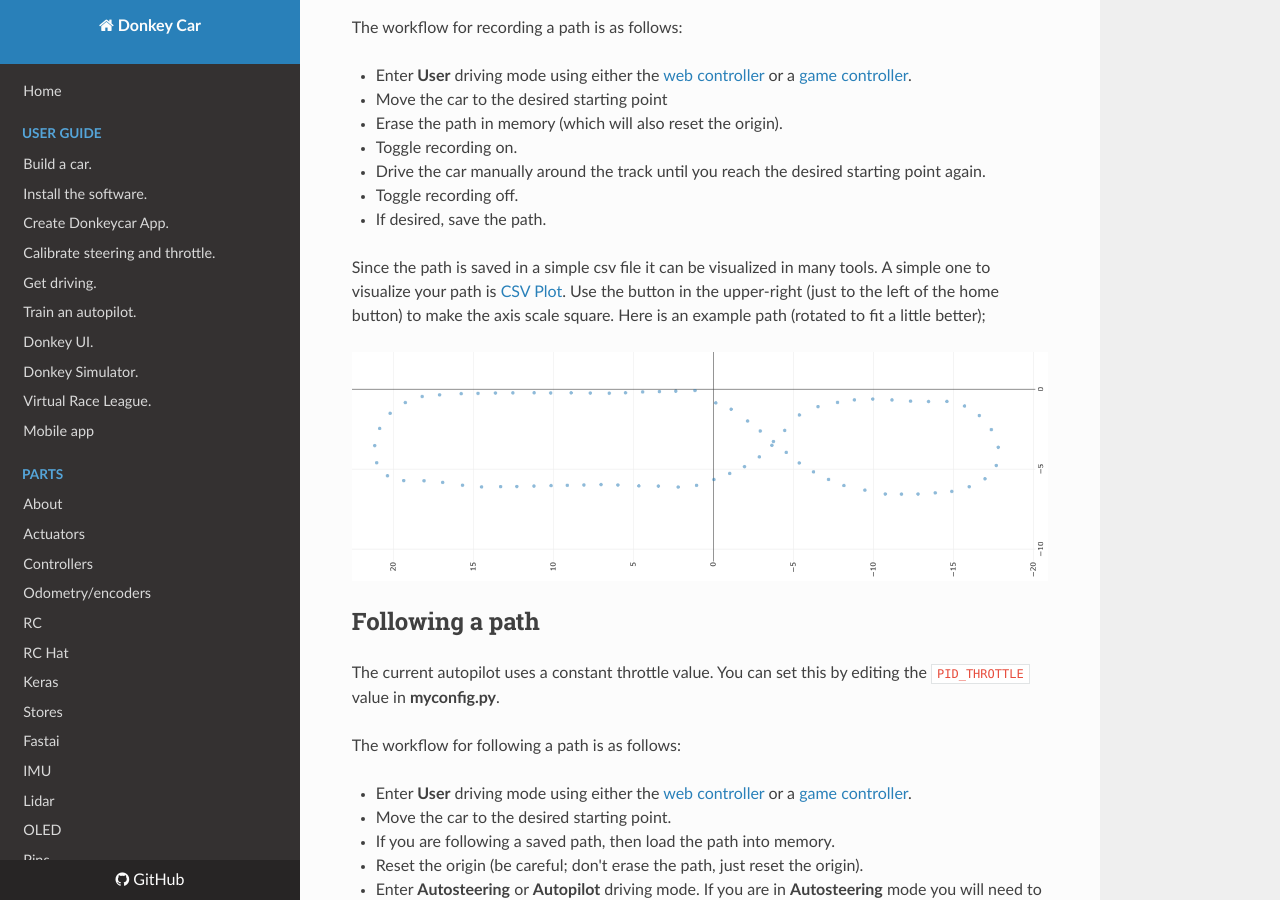
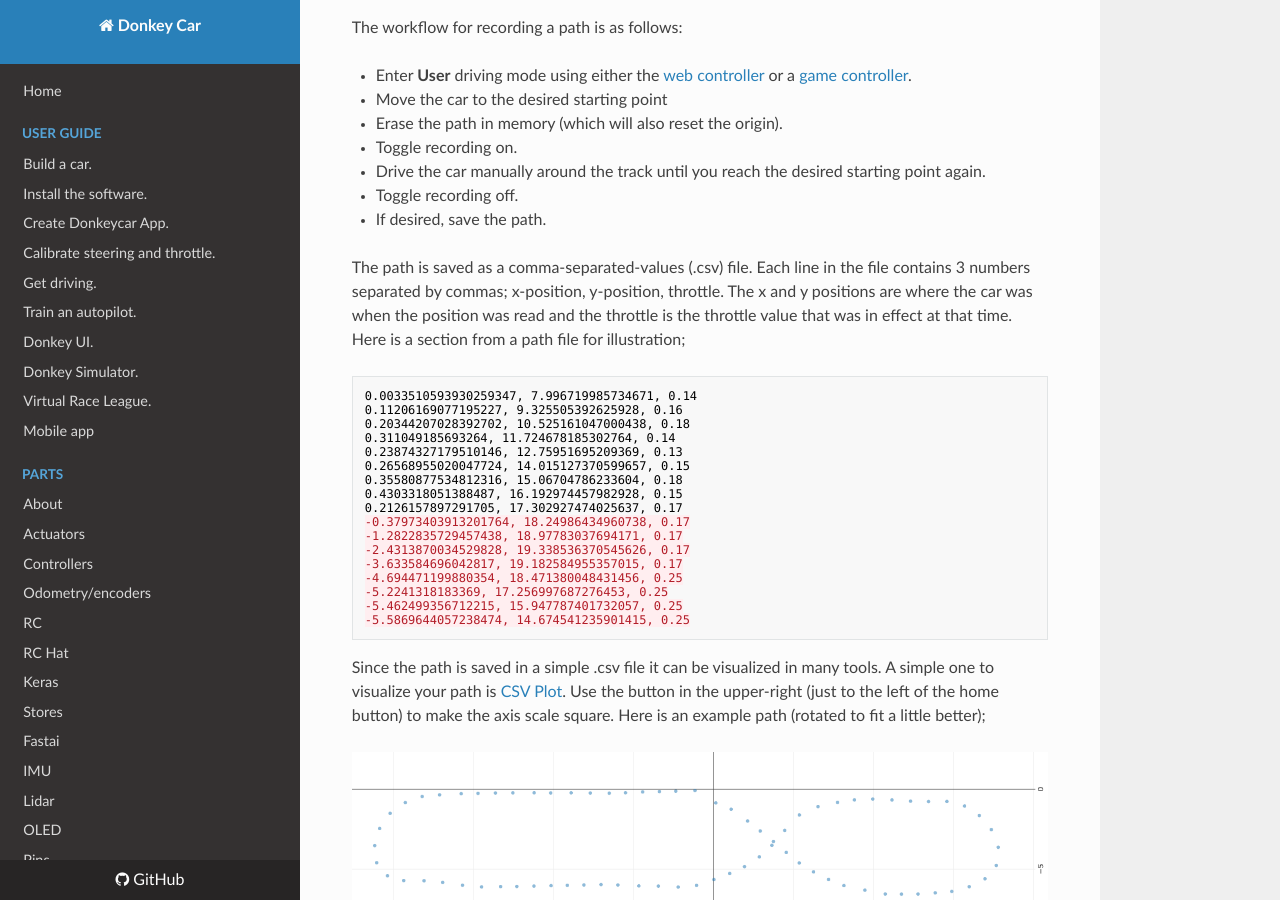
Before and after one commit to autorope/donkeydocs, an MkDocs documentation site: the page built from docs/guide/path_follow/path_follow.md, in a window 1280 px wide and 900 px high, scrolled down 3838 px. Built offline with MkDocs 1.6.1, drawn with Linux system fonts in a browser that asks for light colours; nearby versions of some CDN libraries; some of the changed text lies outside the part shown.

Commit message:
Update path_follow.md
Add details on how throttle is recorded and used by the autopilot.

````diff
--- a/docs/guide/path_follow/path_follow.md
+++ b/docs/guide/path_follow/path_follow.md
@@ -93,7 +93,28 @@ The workflow for recording a path is as follows:
 - Toggle recording off.
 - If desired, save the path.
 
-Since the path is saved in a simple csv file it can be visualized in many tools.  A simple one to visualize your path is [CSV Plot](https://csvplot.com).  Use the button in the upper-right (just to the left of the home button) to make the axis scale square.  Here is an example path (rotated to fit a little better);
+The path is saved as a comma-separated-values (.csv) file.  Each line in the file contains 3 numbers separated by commas; x-position, y-position, throttle.  The x and y positions are where the car was when the position was read and the throttle is the throttle value that was in effect at that time.  Here is a section from a path file for illustration;
+```
+0.0033510593930259347, 7.996719985734671, 0.14
+0.11206169077195227, 9.325505392625928, 0.16
+0.20344207028392702, 10.525161047000438, 0.18
+0.311049185693264, 11.724678185302764, 0.14
+0.23874327179510146, 12.75951695209369, 0.13
+0.26568955020047724, 14.015127370599657, 0.15
+0.35580877534812316, 15.06704786233604, 0.18
+0.4303318051388487, 16.192974457982928, 0.15
+0.2126157897291705, 17.302927474025637, 0.17
+-0.37973403913201764, 18.24986434960738, 0.17
+-1.2822835729457438, 18.97783037694171, 0.17
+-2.4313870034529828, 19.338536370545626, 0.17
+-3.633584696042817, 19.182584955357015, 0.17
+-4.694471199880354, 18.471380048431456, 0.25
+-5.2241318183369, 17.256997687276453, 0.25
+-5.462499356712215, 15.947787401732057, 0.25
+-5.5869644057238474, 14.674541235901415, 0.25
+```
+
+Since the path is saved in a simple .csv file it can be visualized in many tools.  A simple one to visualize your path is [CSV Plot](https://csvplot.com).  Use the button in the upper-right (just to the left of the home button) to make the axis scale square.  Here is an example path (rotated to fit a little better);
 
 ![A CSV Path plotted in https://csvplot.com](../../assets/path_8_rotate.png)
 
@@ -123,6 +144,7 @@ The algorithm we use for following the path is extremely simple; it's the Hello
 - Use the cross-track error as the error input into the PID controller that controls steering.
 - The PID controller outputs a new steering value.
 
+In addition to steering, the path follow controller will set the throttle to the throttle saved with the closest point on the path scaled by the `PID_THROTTLE` value in the `myconfig.py` file.  That can be overridden if `USE_CONSTANT_THROTTLE = True` in the `myconfig.py`, in which case it will use `PID_THROTTLE` as the constant throttle.
 
 ### Configuring Path Follow Parameters
 
````
